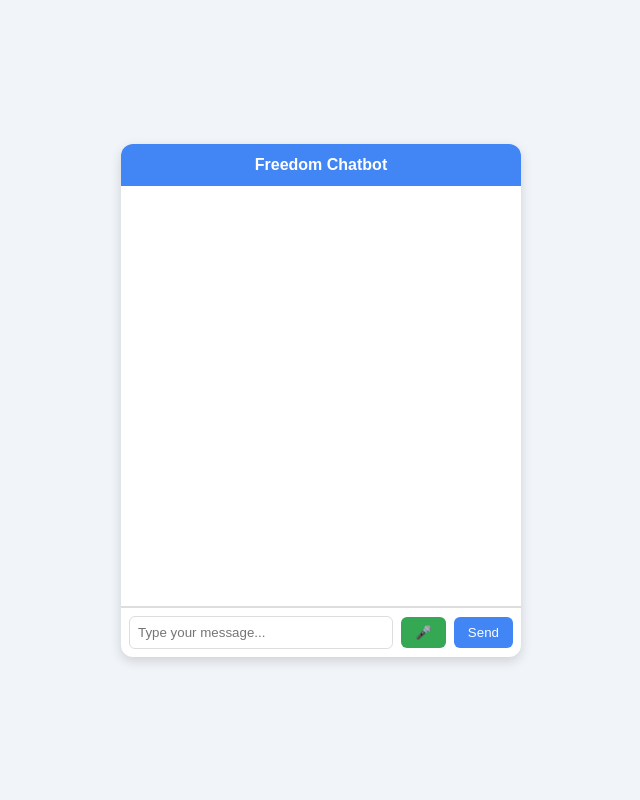
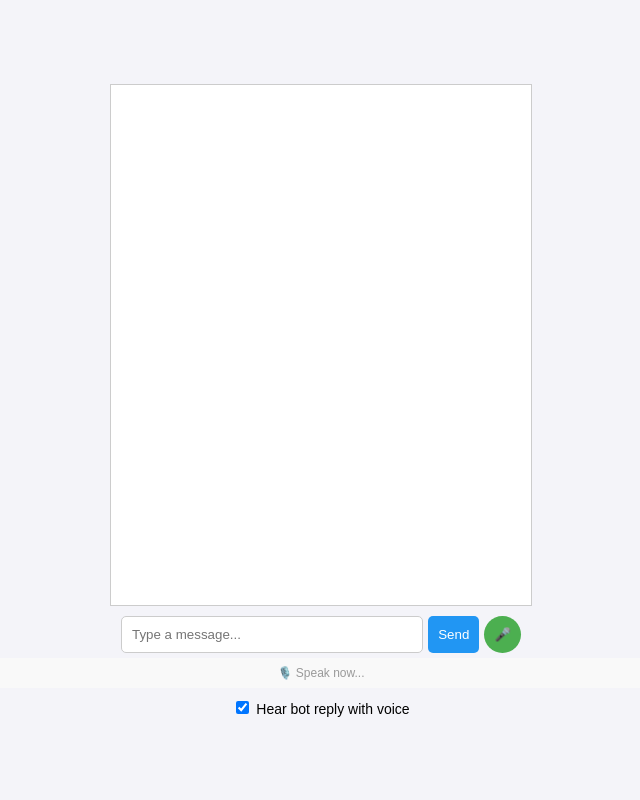
Before and after one commit to freedombydesign/freedom-chatbot, a Flask app: page / in a window 1280 px wide. Shown: the whole page, without its empty margins (319-959 px from the left). Run offline with Flask 3, Linux system fonts and the light colour scheme.

Commit message:
Update index.html

```diff
--- a/templates/index.html
+++ b/templates/index.html
@@ -1,182 +1,193 @@
 <!DOCTYPE html>
 <html lang="en">
 <head>
-    <meta charset="UTF-8">
-    <meta name="viewport" content="width=device-width, initial-scale=1.0">
-    <title>Freedom Chatbot</title>
+  <meta charset="UTF-8" />
+  <meta name="viewport" content="width=device-width, initial-scale=1.0" />
+  <title>Voice Chatbot</title>
   <style>
     body {
       font-family: Arial, sans-serif;
-            background-color: #f1f4f9;
+      background: #f4f4f9;
       display: flex;
+      flex-direction: column;
+      align-items: center;
       justify-content: center;
-            align-items: center;
       height: 100vh;
       margin: 0;
     }
-        #chat-container {
+    #chatbox {
       width: 400px;
-            background: white;
-            border-radius: 12px;
-            box-shadow: 0 4px 12px rgba(0, 0, 0, 0.15);
+      height: 500px;
+      border: 1px solid #ccc;
+      background: #fff;
+      overflow-y: auto;
+      padding: 10px;
       display: flex;
       flex-direction: column;
     }
-        #chat-header {
-            background: #4285f4;
-            color: white;
-            text-align: center;
-            padding: 12px;
-            font-weight: bold;
-            border-top-left-radius: 12px;
-            border-top-right-radius: 12px;
+    .message {
+      margin: 5px 0;
+      padding: 8px;
+      border-radius: 5px;
     }
-        #chat-box {
-            height: 400px;
-            overflow-y: auto;
-            padding: 10px;
-            border-bottom: 1px solid #ddd;
-        }
-        .message {
-            margin: 8px 0;
-            padding: 10px;
-            border-radius: 8px;
-            max-width: 80%;
-        }
-        .user-message {
-            background: #e3f2fd;
+    .user {
+      background: #daf1da;
       align-self: flex-end;
     }
-        .bot-message {
-            background: #f1f1f1;
+    .bot {
+      background: #e4e4e4;
       align-self: flex-start;
     }
-        #input-container {
+    #controls {
       display: flex;
-            border-top: 1px solid #ddd;
-            padding: 8px;
-            align-items: center;
+      width: 400px;
+      margin-top: 10px;
     }
-        #user-input {
+    #userInput {
       flex: 1;
-            padding: 8px;
-            border: 1px solid #ddd;
-            border-radius: 6px;
+      padding: 10px;
+      border: 1px solid #ccc;
+      border-radius: 5px;
     }
-        #send-btn, #mic-btn {
-            margin-left: 8px;
-            padding: 8px 14px;
+    button {
+      padding: 10px;
+      margin-left: 5px;
       border: none;
-            border-radius: 6px;
+      border-radius: 50%;
       cursor: pointer;
     }
-        #send-btn {
-            background: #4285f4;
+    #micButton {
+      background: #4CAF50;
       color: white;
     }
-        #mic-btn {
-            background: #34a853; /* softer green instead of red */
+    #sendButton {
+      background: #2196F3;
       color: white;
+      border-radius: 5px;
+    }
+    #waveform {
+      height: 30px;
+      width: 100%;
+      background: #f9f9f9;
+      display: flex;
+      align-items: center;
+      justify-content: center;
+      font-size: 12px;
+      color: #999;
+      margin-top: 5px;
+    }
+    #options {
+      margin-top: 10px;
+      font-size: 14px;
     }
   </style>
 </head>
 <body>
-    <div id="chat-container">
-        <div id="chat-header">Freedom Chatbot</div>
-        <div id="chat-box"></div>
-        <div id="input-container">
-            <input type="text" id="user-input" placeholder="Type your message...">
-            <button id="mic-btn">🎤</button>
-            <button id="send-btn">Send</button>
+  <div id="chatbox"></div>
+  <div id="controls">
+    <input id="userInput" type="text" placeholder="Type a message..." />
+    <button id="sendButton">Send</button>
+    <button id="micButton">🎤</button>
   </div>
+  <div id="waveform">🎙️ Speak now...</div>
+  <div id="options">
+    <label><input type="checkbox" id="voiceToggle" checked> Hear bot reply with voice</label>
   </div>
 
   <script>
-        const chatBox = document.getElementById("chat-box");
-        const userInput = document.getElementById("user-input");
-        const sendBtn = document.getElementById("send-btn");
-        const micBtn = document.getElementById("mic-btn");
+    const chatbox = document.getElementById("chatbox");
+    const userInput = document.getElementById("userInput");
+    const sendButton = document.getElementById("sendButton");
+    const micButton = document.getElementById("micButton");
+    const waveform = document.getElementById("waveform");
+    const voiceToggle = document.getElementById("voiceToggle");
 
-        // Scroll to bottom
-        function scrollToBottom() {
-            chatBox.scrollTop = chatBox.scrollHeight;
+    let recognition;
+    let isRecording = false;
+
+    function appendMessage(content, sender) {
+      const msg = document.createElement("div");
+      msg.className = `message ${sender}`;
+      msg.textContent = content;
+      chatbox.appendChild(msg);
+      chatbox.scrollTop = chatbox.scrollHeight;
     }
 
-        // Add message to chat
-        function addMessage(content, type) {
-            const message = document.createElement("div");
-            message.classList.add("message", type === "user" ? "user-message" : "bot-message");
-            message.textContent = content;
-            chatBox.appendChild(message);
-            scrollToBottom();
-        }
-
-        // Handle sending
-        async function sendMessage() {
-            const message = userInput.value.trim();
-            if (!message) return;
-
-            addMessage(message, "user");
+    async function sendMessage(message) {
+      appendMessage(message, "user");
       userInput.value = "";
 
-            const response = await fetch("/chat", {
+      const res = await fetch("/chat", {
         method: "POST",
         headers: { "Content-Type": "application/json" },
         body: JSON.stringify({ message })
       });
-            const data = await response.json();
-
+      const data = await res.json();
       if (data.reply) {
-                addMessage(data.reply, "bot");
-                speakText(data.reply);
+        appendMessage(data.reply, "bot");
+        if (voiceToggle.checked) {
+          speak(data.reply);
+        }
       }
     }
 
-        sendBtn.addEventListener("click", sendMessage);
-        userInput.addEventListener("keypress", e => {
-            if (e.key === "Enter") sendMessage();
-        });
+    function speak(text) {
+      const utterance = new SpeechSynthesisUtterance(text);
+      utterance.lang = "en-US";
+      utterance.voice = speechSynthesis.getVoices().find(v => v.lang === "en-US" && v.name.includes("Female")) || speechSynthesis.getVoices().find(v => v.lang === "en-US");
+      speechSynthesis.speak(utterance);
+    }
 
-        // Voice recognition
-        let recognition;
-        if ("webkitSpeechRecognition" in window) {
-            recognition = new webkitSpeechRecognition();
-            recognition.lang = "en-US";
-            recognition.interimResults = false;
-            recognition.continuous = true; // Let user control when to stop
-
-            micBtn.addEventListener("click", () => {
-                if (micBtn.classList.contains("recording")) {
-                    recognition.stop();
-                    micBtn.classList.remove("recording");
-                    micBtn.textContent = "🎤";
-                } else {
-                    recognition.start();
-                    micBtn.classList.add("recording");
-                    micBtn.textContent = "⏹️";
+    sendButton.addEventListener("click", () => {
+      if (userInput.value.trim() !== "") {
+        sendMessage(userInput.value.trim());
       }
     });
 
-            recognition.onresult = event => {
-                const transcript = event.results[event.results.length - 1][0].transcript;
-                userInput.value = transcript;
-                sendMessage();
+    userInput.addEventListener("keypress", e => {
+      if (e.key === "Enter" && userInput.value.trim() !== "") {
+        sendMessage(userInput.value.trim());
+      }
+    });
+
+    micButton.addEventListener("click", () => {
+      if (!isRecording) {
+        startRecording();
+      } else {
+        stopRecording();
+      }
+    });
+
+    function startRecording() {
+      recognition = new (window.SpeechRecognition || window.webkitSpeechRecognition)();
+      recognition.lang = "en-US";
+      recognition.interimResults = true;
+      recognition.continuous = true;
+
+      recognition.onresult = (event) => {
+        let transcript = "";
+        for (let i = event.resultIndex; i < event.results.length; i++) {
+          transcript += event.results[i][0].transcript;
+        }
+        waveform.textContent = transcript;
+        if (event.results[event.results.length - 1].isFinal) {
+          sendMessage(transcript);
+          stopRecording();
+        }
       };
+
+      recognition.start();
+      isRecording = true;
+      micButton.style.background = "#FF5722";
     }
 
-        // Text-to-Speech (with American accent option)
-        function speakText(text) {
-            const utterance = new SpeechSynthesisUtterance(text);
-            const voices = speechSynthesis.getVoices();
-
-            // Try to find a natural US female voice
-            const usVoice = voices.find(v => v.lang === "en-US" && v.name.includes("Female"))
-                           || voices.find(v => v.lang === "en-US");
-
-            if (usVoice) utterance.voice = usVoice;
-            utterance.rate = 1;
-            utterance.pitch = 1;
-            speechSynthesis.speak(utterance);
+    function stopRecording() {
+      if (recognition) {
+        recognition.stop();
+      }
+      isRecording = false;
+      micButton.style.background = "#4CAF50";
+      waveform.textContent = "🎙️ Speak now...";
     }
   </script>
 </body>
```
Lines whose indentation alone changed are shown as unchanged.
